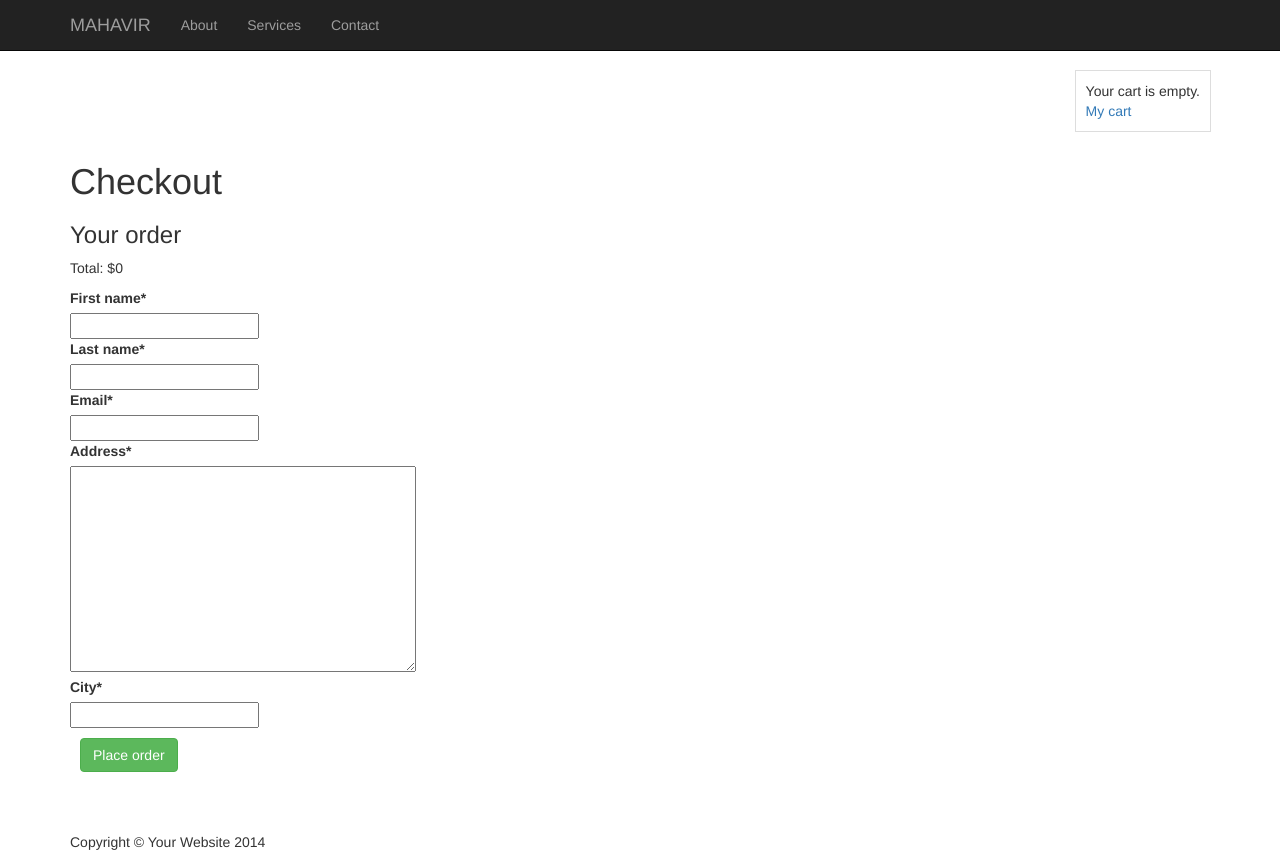
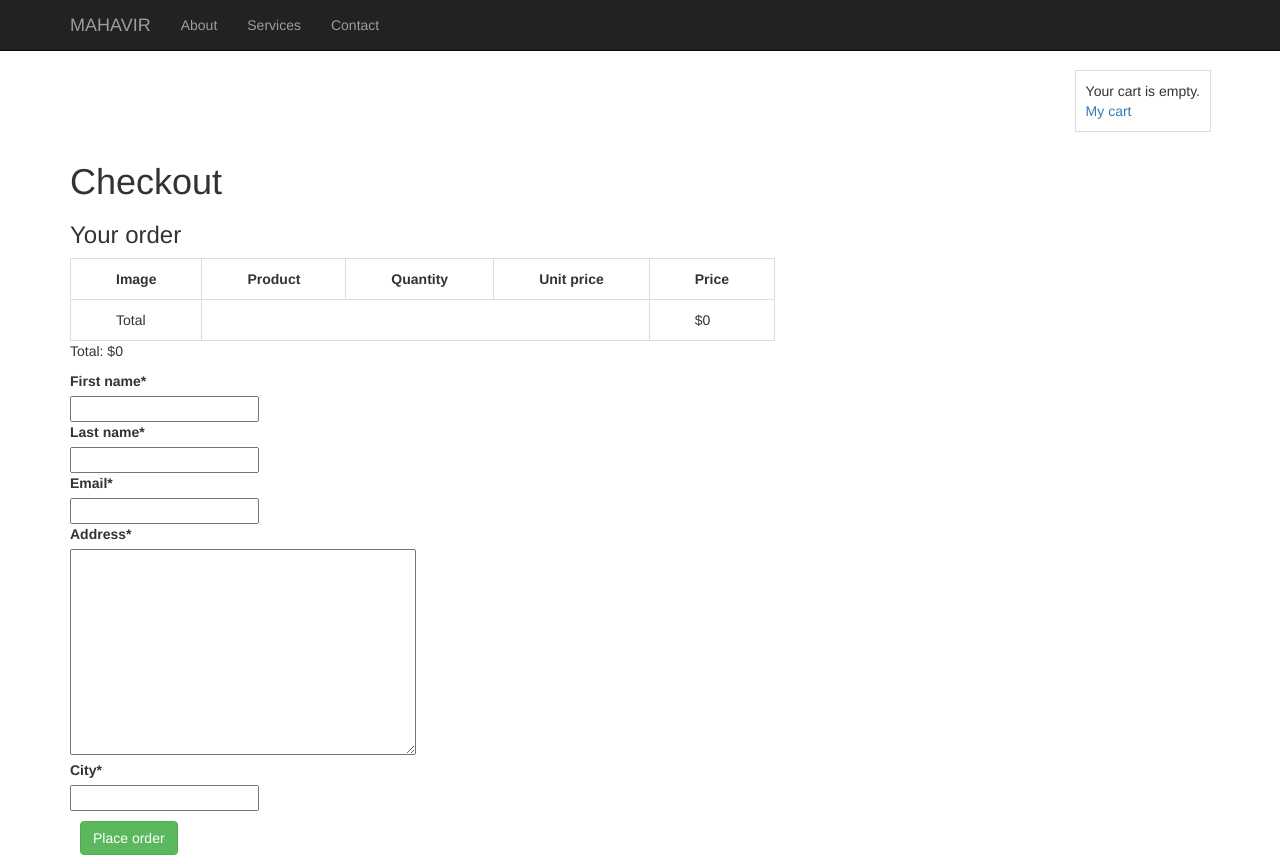
Before and after one commit to DevenBhalerao/OnlineShop, a Django app: page /orders/create/ in a window 1280 px wide. Shown: the top 864 px of the page. Run offline with Django 3.2, Linux system fonts and the light colour scheme; some libraries are stand-ins or nearby versions.

Commit message:
changes to css of order page

```diff
--- a/templates/orders/order/create.html
+++ b/templates/orders/order/create.html
@@ -8,14 +8,35 @@ Checkout
 
 <div>
 	<h3>Your order</h3>
-	<ul>
-		{% for item in cart %}
-		<li>
-			{{ item.quantity }}x {{ item.product.name }}
-			<span>${{ item.total_price }}</span>
-		</li>
-		{% endfor %}
-	</ul>
+	<table>
+		<thead>
+			<tr>
+				<th>Image</th>
+				<th>Product</th>
+				<th>Quantity</th>
+				<th>Unit price</th>
+				<th>Price</th>
+			</tr>
+		</thead>
+		<tbody>
+			{% for item in cart %}
+			{% with product=item.product %}
+			<tr>
+				<td>image here</td>
+				<td>{{ product.name }}</td>
+				<td class="num">{{ item.quantity }}</td>
+				<td class="num">${{ item.price }}</td>
+				<td class="num">${{ item.total_price }}</td>
+			</tr>
+			{% endwith %}
+			{% endfor %}
+			<tr class="total">
+				<td>Total</td>
+				<td colspan="3"></td>
+				<td class="num">${{ cart.get_total_price }}</td>
+			</tr>
+		</tbody>
+	</table>
 	<p>Total: ${{ cart.get_total_price }}</p>
 </div>
 
```
Also changed, not shown: db.sqlite3, 1 other file.
